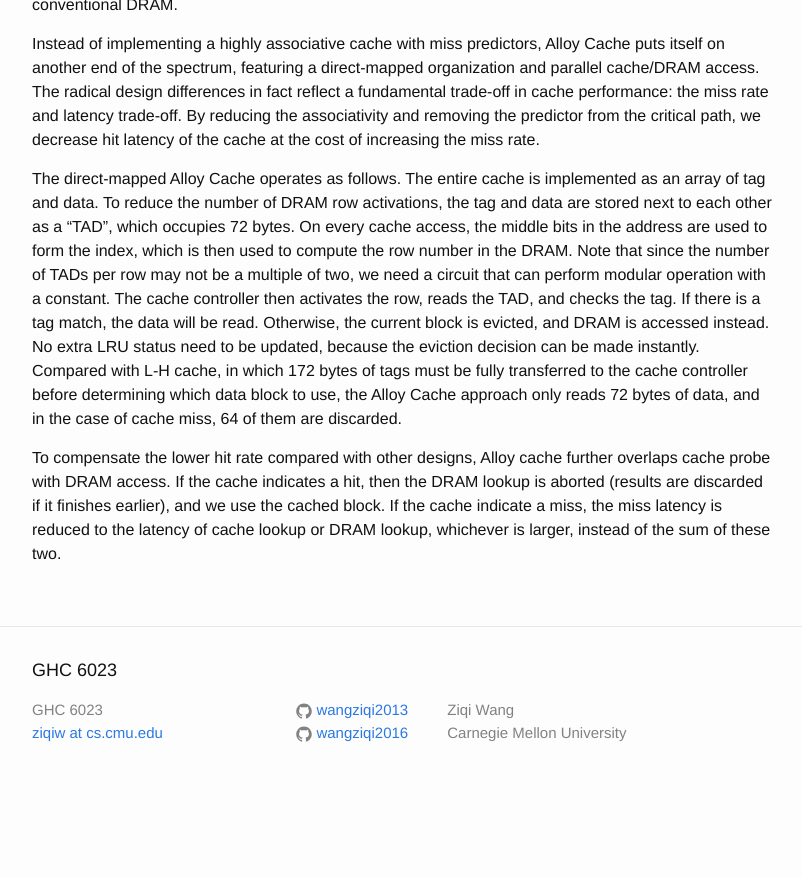
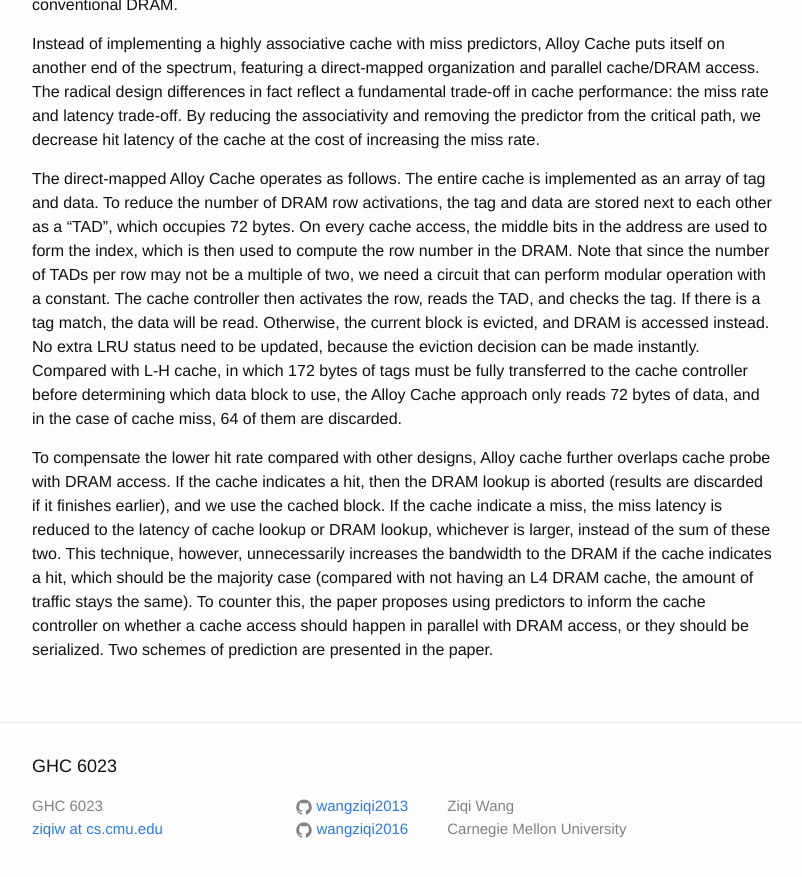
Before and after one commit to wangziqi2013/wangziqi2013.github.io, a Jekyll site: the page built from _posts/2019-08-31-alloy-cache.markdown, in a window 1280 px wide and 900 px high, scrolled down 1210 px. Shown: the top 877 px of the window, without its empty margins (238-1040 px from the left). Built offline with Jekyll 4.4.1, drawn with Linux system fonts in a browser that asks for light colours; before the commit the page ends 2014 px from its top, so only the background shows below that.

Commit message:
Adding predictoe

```diff
--- a/_posts/2019-08-31-alloy-cache.markdown
+++ b/_posts/2019-08-31-alloy-cache.markdown
@@ -60,4 +60,8 @@ discarded.
 To compensate the lower hit rate compared with other designs, Alloy cache further overlaps cache probe with DRAM access.
 If the cache indicates a hit, then the DRAM lookup is aborted (results are discarded if it finishes earlier), and we use
 the cached block. If the cache indicate a miss, the miss latency is reduced to the latency of cache lookup or DRAM lookup,
-whichever is larger, instead of the sum of these two.
+whichever is larger, instead of the sum of these two. This technique, however, unnecessarily increases the bandwidth to
+the DRAM if the cache indicates a hit, which should be the majority case (compared with not having an L4 DRAM cache, the
+amount of traffic stays the same). To counter this, the paper proposes using predictors to inform the cache controller
+on whether a cache access should happen in parallel with DRAM access, or they should be serialized. Two schemes of prediction
+are presented in the paper.
```
